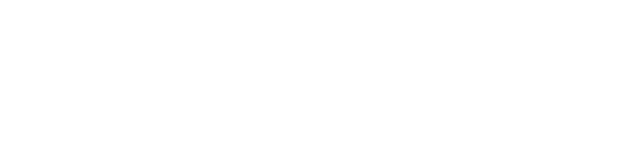
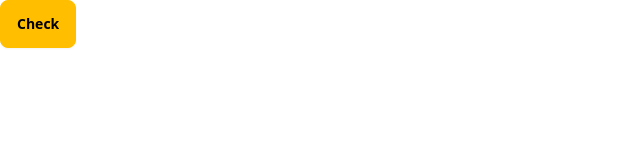
Before and after one commit to MozahidNahin/bike-dekho, a plain HTML site: page index.html in a window 1280 px wide. Shown: the whole page, without its empty margins (0-640 px from the left). Drawn offline with nearby package versions, Linux system fonts and the light colour scheme.

Commit message:
linked index.html file with daisy ui cdn

```diff
--- a/index.html
+++ b/index.html
@@ -5,11 +5,15 @@
     <meta name="viewport" content="width=device-width, initial-scale=1.0">
     <link rel="shortcut icon" type="x-icon" href="images/others/extrabike.png">
     <title>Bike Dekho</title>
+
+    <!-- Daisy Ui CDN -->
+    <link href="https://cdn.jsdelivr.net/npm/daisyui@4.12.10/dist/full.min.css" rel="stylesheet" type="text/css" />
+    <script src="https://cdn.tailwindcss.com"></script>
 </head>
 <body>
     <!-- Header Section -->
      <header>
-
+        <button class="btn btn-warning">Check</button>
      </header>
 
     <!-- Main Section -->
```
